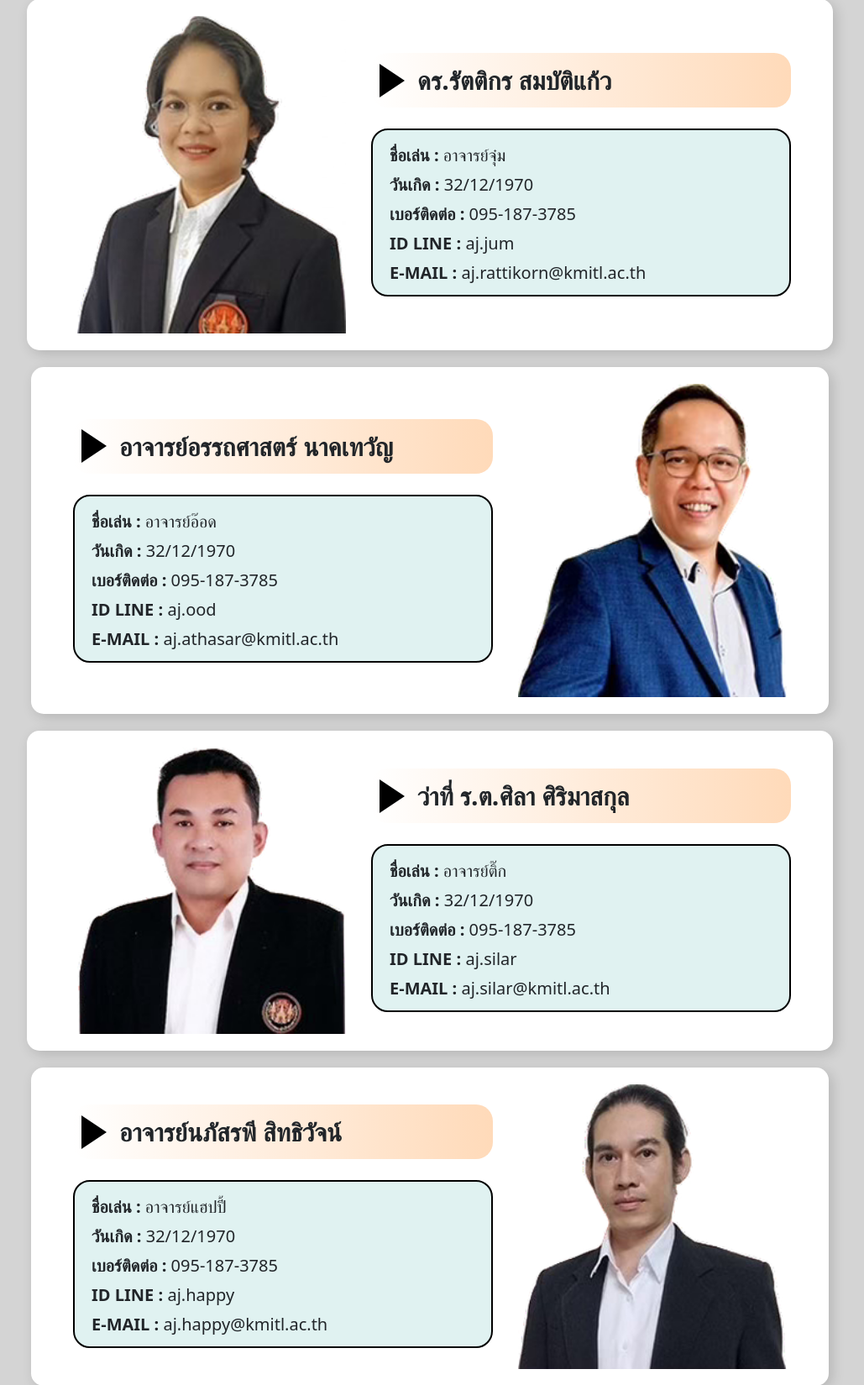
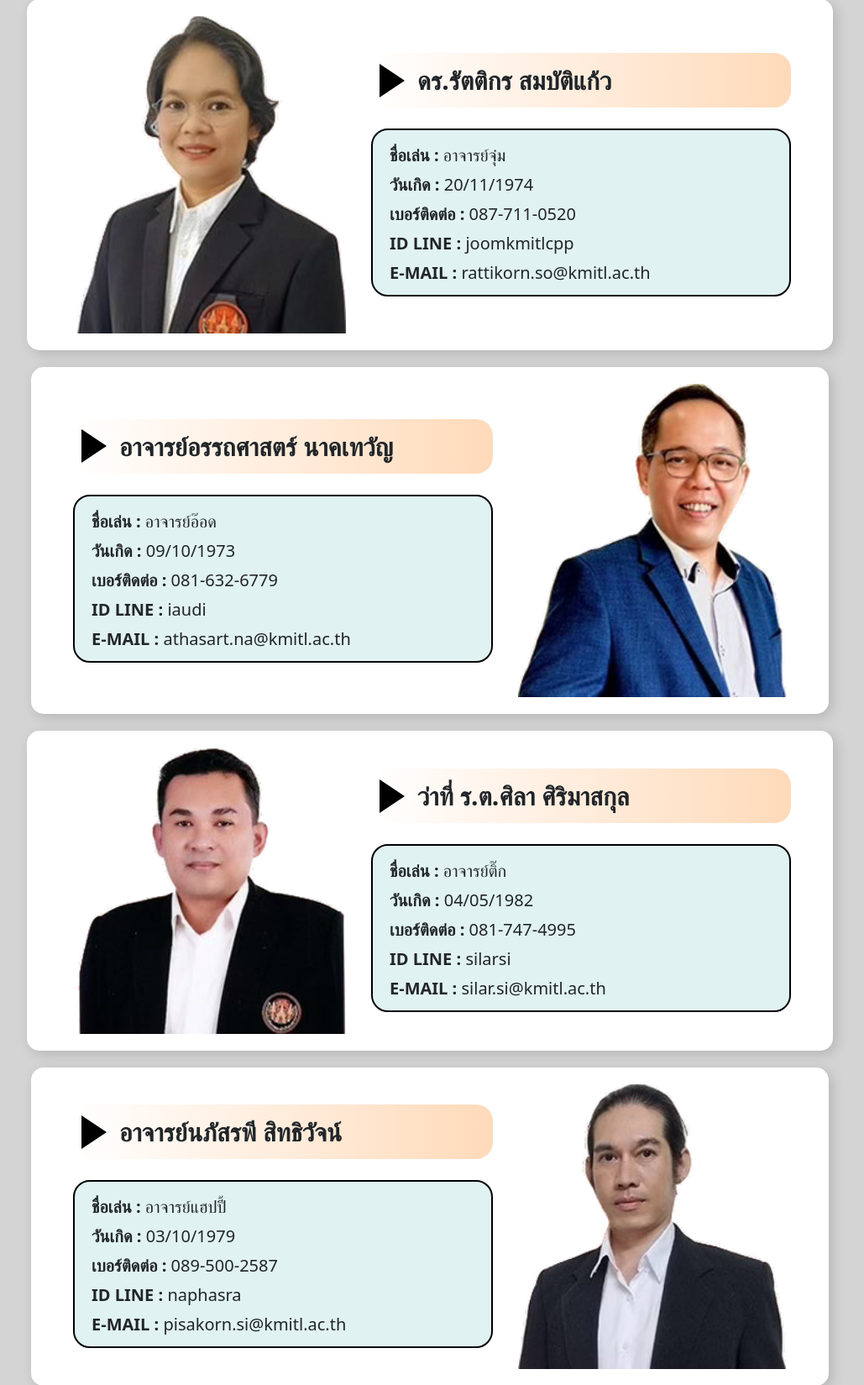
Before and after one commit to MONOSUKi/In, a PHP site: page /teacher.php in a window 1280 px wide. Shown: the part 298-1947 px from the top of the page at 84% size, without its empty margins (128-1157 px from the left). Run offline with PHP 8.4, Linux system fonts and the light colour scheme.

Commit message:
แก้ไขข้อมูลอาจารย์

```diff
--- a/php/src/home.css
+++ b/php/src/home.css
@@ -87,7 +87,6 @@ body {
     color: #203864;
     /* เปลี่ยนสีฟอนต์เป็นสีเทาเข้ม */
 }
-
 
 .welcome-box {
     background-color: white;
--- a/php/src/teacher.php
+++ b/php/src/teacher.php
@@ -75,10 +75,10 @@
                 </div>
                 <div class="details">
                     <p><strong>ชื่อเล่น :</strong> อาจารย์จุ๋ม</p>
-                    <p><strong>วันเกิด :</strong> 32/12/1970</p>
-                    <p><strong>เบอร์ติดต่อ :</strong> 095-187-3785</p>
-                    <p><strong>ID LINE :</strong> aj.jum</p>
-                    <p><strong>E-MAIL :</strong> aj.rattikorn&#64;kmitl.ac.th</p>
+                    <p><strong>วันเกิด :</strong> 20/11/1974</p>
+                    <p><strong>เบอร์ติดต่อ :</strong> 087-711-0520</p>
+                    <p><strong>ID LINE :</strong> joomkmitlcpp</p>
+                    <p><strong>E-MAIL :</strong> rattikorn.so&#64;kmitl.ac.th</p>
                 </div>
             </div>
         </div>
@@ -92,10 +92,10 @@
                 </div>
                 <div class="details">
                     <p><strong>ชื่อเล่น :</strong> อาจารย์อ๊อด</p>
-                    <p><strong>วันเกิด :</strong> 32/12/1970</p>
-                    <p><strong>เบอร์ติดต่อ :</strong> 095-187-3785</p>
-                    <p><strong>ID LINE :</strong> aj.ood</p>
-                    <p><strong>E-MAIL :</strong> aj.athasar&#64;kmitl.ac.th</p>
+                    <p><strong>วันเกิด :</strong> 09/10/1973</p>
+                    <p><strong>เบอร์ติดต่อ :</strong> 081-632-6779</p>
+                    <p><strong>ID LINE :</strong> iaudi</p>
+                    <p><strong>E-MAIL :</strong> athasart.na&#64;kmitl.ac.th</p>
                 </div>
             </div>
         </div>
@@ -109,10 +109,10 @@
                 </div>
                 <div class="details">
                     <p><strong>ชื่อเล่น :</strong> อาจารย์ติ๊ก</p>
-                    <p><strong>วันเกิด :</strong> 32/12/1970</p>
-                    <p><strong>เบอร์ติดต่อ :</strong> 095-187-3785</p>
-                    <p><strong>ID LINE :</strong> aj.silar</p>
-                    <p><strong>E-MAIL :</strong> aj.silar&#64;kmitl.ac.th</p>
+                    <p><strong>วันเกิด :</strong> 04/05/1982</p>
+                    <p><strong>เบอร์ติดต่อ :</strong> 081-747-4995</p>
+                    <p><strong>ID LINE :</strong> silarsi</p>
+                    <p><strong>E-MAIL :</strong> silar.si&#64;kmitl.ac.th</p>
                 </div>
             </div>
         </div>
@@ -126,10 +126,27 @@
                 </div>
                 <div class="details">
                     <p><strong>ชื่อเล่น :</strong> อาจารย์แฮปปี้</p>
-                    <p><strong>วันเกิด :</strong> 32/12/1970</p>
-                    <p><strong>เบอร์ติดต่อ :</strong> 095-187-3785</p>
-                    <p><strong>ID LINE :</strong> aj.happy</p>
-                    <p><strong>E-MAIL :</strong> aj.happy&#64;kmitl.ac.th</p>
+                    <p><strong>วันเกิด :</strong> 03/10/1979</p>
+                    <p><strong>เบอร์ติดต่อ :</strong> 089-500-2587</p>
+                    <p><strong>ID LINE :</strong> naphasra</p>
+                    <p><strong>E-MAIL :</strong> pisakorn.si&#64;kmitl.ac.th</p>
+                </div>
+            </div>
+        </div>
+
+        <div class="profile">
+            <img src="" alt="A" class="a">
+            <div class="info">
+                <div class="ti">
+                    <div class="triangle"></div>
+                    <span>นายจตุรงค์ เกตุนิมิต</span>
+                </div>
+                <div class="details">
+                    <p><strong>ชื่อเล่น :</strong> พี่โอม</p>
+                    <p><strong>วันเกิด :</strong> 03/06/1999</p>
+                    <p><strong>เบอร์ติดต่อ :</strong> 000-000-0000</p>
+                    <p><strong>ID LINE :</strong> iamohm1437</p>
+                    <p><strong>E-MAIL :</strong> jaturong.ka&#64;kmitl.ac.th</p>
                 </div>
             </div>
         </div>
```
